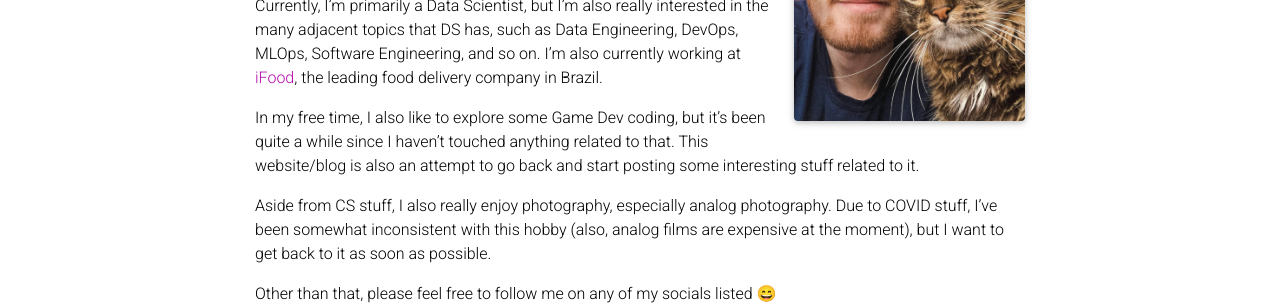
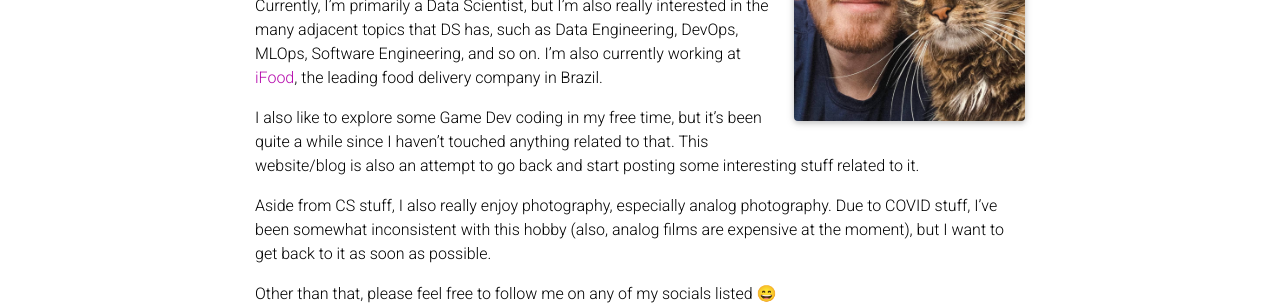
Before and after one commit to Pridexs/pridexs.github.io, a Jekyll site: the page built from _pages/about.md, in a window 1280 px wide and 1067 px high. Shown: the part 358-663 px from the top of the window. Built offline with Jekyll 4.4.1, drawn with Linux system fonts in a browser that asks for light colours; full-size pictures stand in for the smaller copies a plugin makes; emoji names are drawn with the system emoji font; comment, search, counter and statistics services are not loaded; a style sheet for code colours, icons or effects is not loaded.

Commit message:
Changed order

```diff
--- a/_pages/about.md
+++ b/_pages/about.md
@@ -25,7 +25,7 @@ I have a Bachelor's degere in Computer Science from Universidade do Estado de Sa
 Currently, I'm primarily a Data Scientist, but I'm also really interested in the many adjacent topics that DS has, such as Data Engineering, DevOps, MLOps, Software Engineering, and so on. I'm
 also currently working at [iFood](https://institucional.ifood.com.br/), the leading food delivery company in Brazil.
 
-In my free time, I also like to explore some Game Dev coding, but it's been quite a while since I haven't touched anything related to that. This website/blog is also an attempt to go back and start posting some interesting stuff related to it.
+I also like to explore some Game Dev coding in my free time, but it's been quite a while since I haven't touched anything related to that. This website/blog is also an attempt to go back and start posting some interesting stuff related to it.
 
 Aside from CS stuff, I also really enjoy photography, especially analog photography. Due to COVID stuff, I've been somewhat inconsistent with this hobby (also, analog films are expensive at the moment), but I want to get back to it as soon as possible.
 
```
